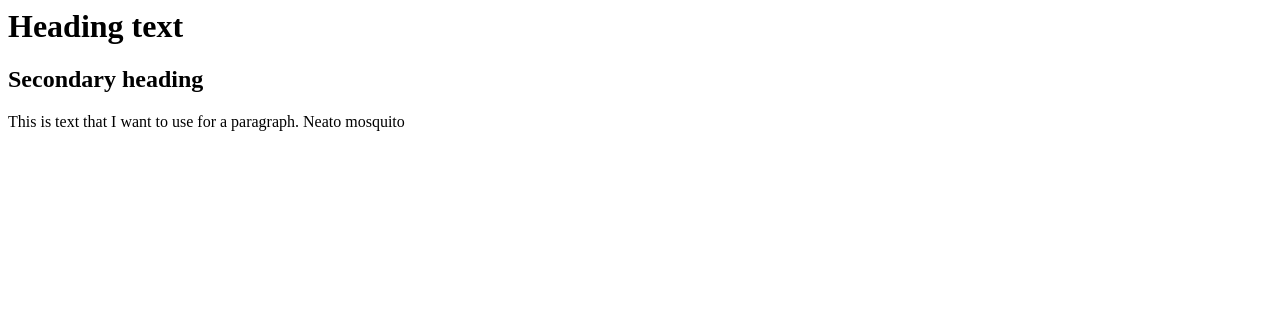
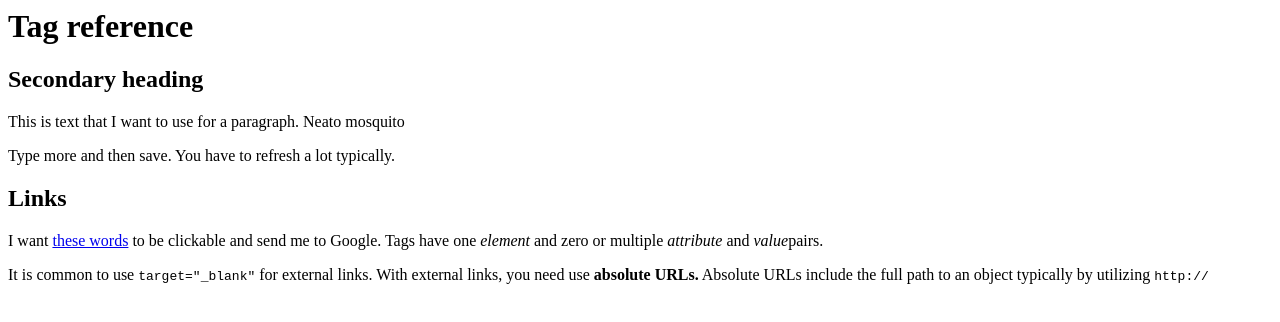
Before and after one commit to chenqihang/chenqihang.github.io, a plain HTML site: page index.html in a window 1280 px wide. Drawn offline with Linux system fonts and the light colour scheme.

Commit message:
External links and absolute URLs

```diff
--- a/index.html
+++ b/index.html
@@ -1,3 +1,8 @@
-<h1>Heading text</h1>
+<h1>Tag reference</h1>
 <h2>Secondary heading</h2>
 <p>This is text that I want to use for a paragraph. Neato mosquito</p>
+<p>Type more and then save. You have to refresh a lot typically.</p>
+
+<h2>Links</h2>
+<p>I want <a href="http://google.com" target="_blank">these words</a> to be clickable and send me to Google. Tags have one <em>element</em> and zero or multiple <em>attribute</em> and <em>value</em>pairs.</p>
+<p>It is common to use <code>target="_blank"</code> for external links. With external links, you need use <strong>absolute URLs.</strong> Absolute URLs include the full path to an object typically by utilizing <code>http://</code></p>
```
